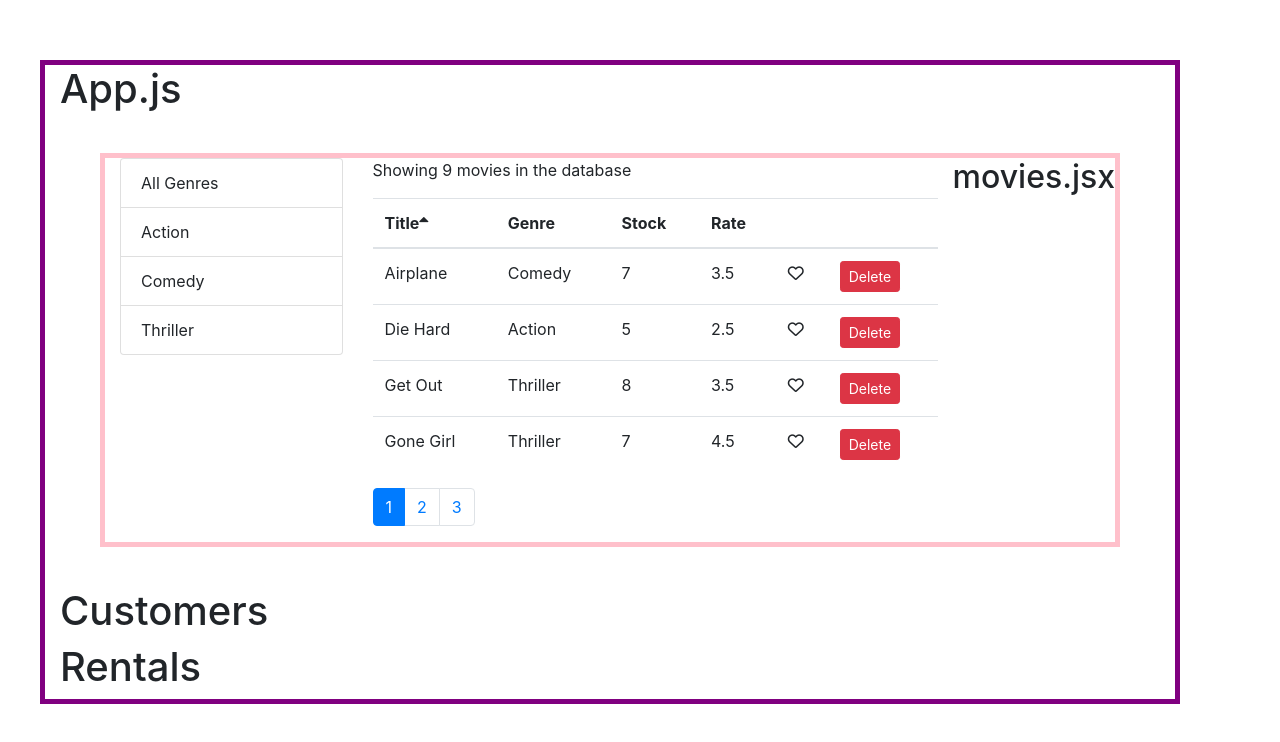
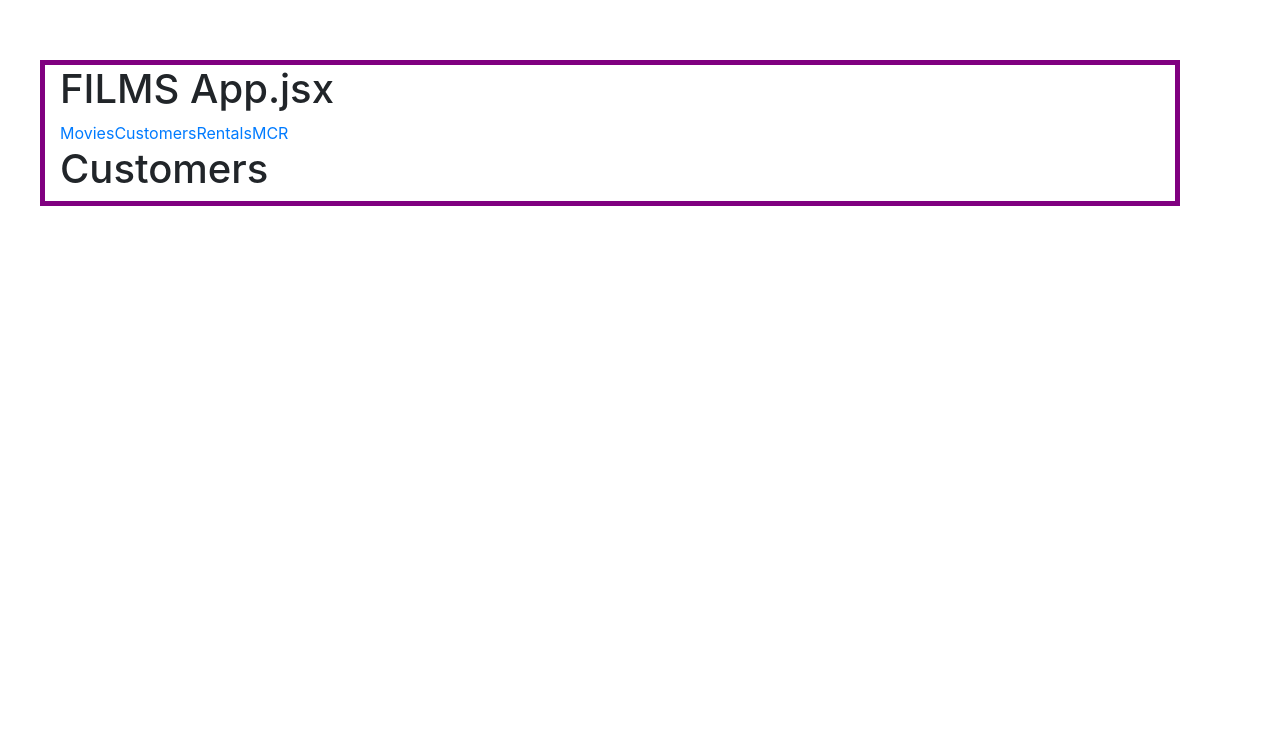
Before and after one commit to malarc01/cwmreact, a React (Create React App) app in the folder vid/: page /rentals in a window 1280 px wide. Shown: the top 742 px of the page. Built offline with nearby package versions, Linux system fonts and the light colour scheme.

Commit message:
add BrowserRouter to App.js & NavLink, Link, Switch, Route,Redirect

```diff
--- a/vid/src/App.js
+++ b/vid/src/App.js
@@ -1,4 +1,6 @@
 import React from 'react';
+
+import { Route, Switch, Redirect, NavLink, Link } from 'react-router-dom';
 
 import './App.css';
 import Movies from './comp/movies';
@@ -13,11 +15,23 @@ const divStyle = {
 function App() {
 	return (
 		<main style={divStyle} className='container'>
-			<h1>App.js</h1>
-			<Movies />
+			<h1> FILMS App.jsx</h1>
 
-			<Customers />
-			<Rentals />
+			<NavLink to='/movies'>Movies</NavLink>
+			<NavLink to='/customers'>Customers</NavLink>
+			<NavLink to='/rentals'>Rentals</NavLink>
+
+			<Link to='/movies'>M</Link>
+			<Link to='/customers'>C</Link>
+			<Link to='/rentals'>R</Link>
+
+			<Switch>
+				<Route path='/movies' component={Movies} />
+				{/* <Route path='/Customers' component={Customers} /> */}
+				<Route to='/customers' component={Customers} />
+				<Route path='/rentals' component={Rentals} />
+				<Redirect from='/' to='/movies' />
+			</Switch>
 		</main>
 	);
 }
--- a/vid/src/comp/rentals.jsx
+++ b/vid/src/comp/rentals.jsx
@@ -1,4 +1,5 @@
 import React from 'react';
+
 const Rentals = (props) => {
 	return <h1>Rentals</h1>;
 };
--- a/vid/src/index.js
+++ b/vid/src/index.js
@@ -3,10 +3,16 @@ import ReactDOM from 'react-dom';
 import './index.css';
 import App from './App';
 import * as serviceWorker from './serviceWorker';
+import { BrowserRouter } from 'react-router-dom';
 import 'bootstrap/dist/css/bootstrap.css';
 import 'font-awesome/css/font-awesome.css';
 
-ReactDOM.render(<App />, document.getElementById('root'));
+ReactDOM.render(
+	<BrowserRouter>
+		<App />
+	</BrowserRouter>,
+	document.getElementById('root')
+);
 
 // If you want your app to work offline and load faster, you can change
 // unregister() to register() below. Note this comes with some pitfalls.
```
